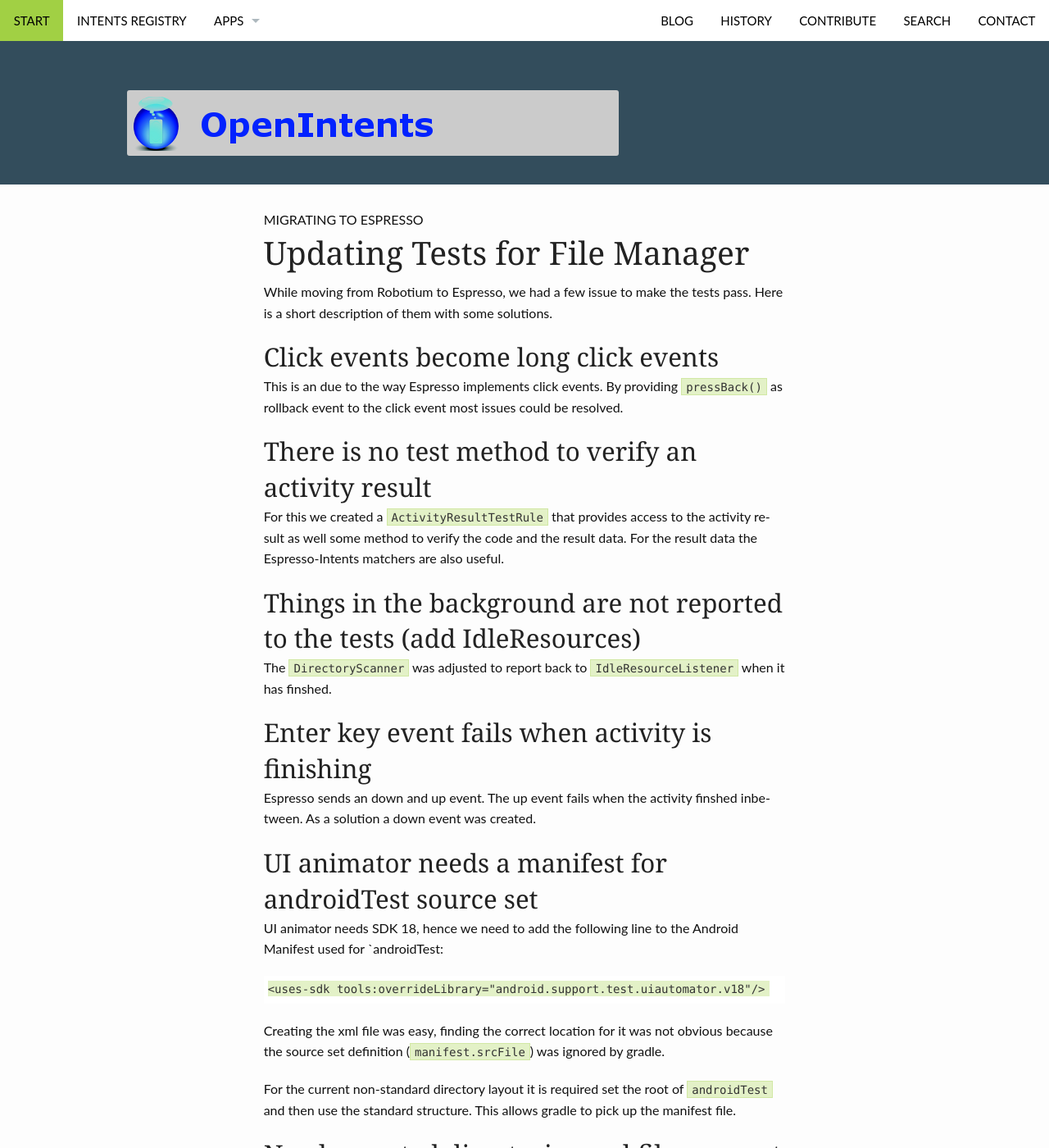
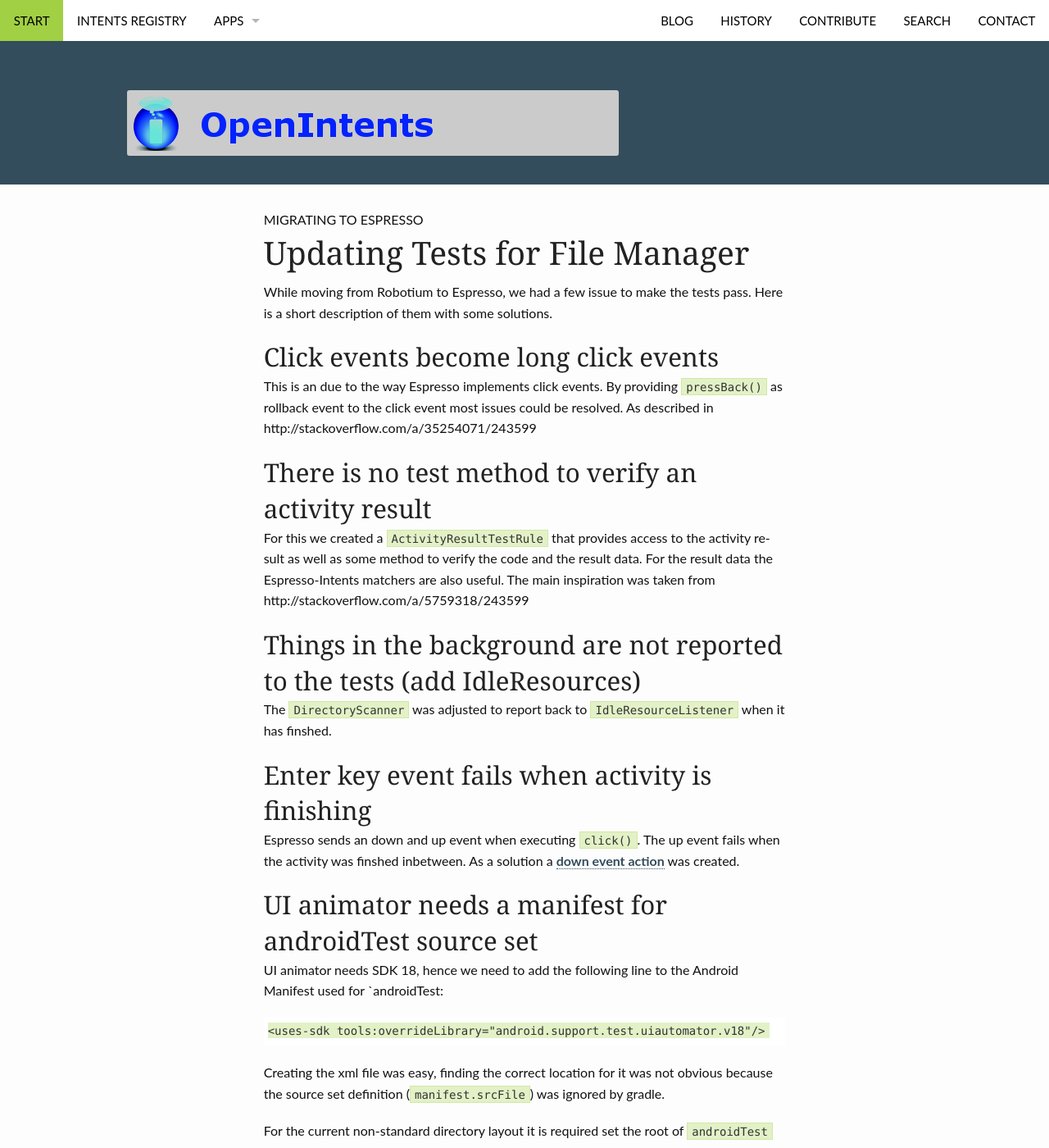
Before and after one commit to openintents/openintents.github.io, a Jekyll site: the page built from _posts/2016-05-17-android-tests-for-filemanager.md, in a window 1280 px wide and 1400 px high. Shown: the whole window at 82% size. Built offline with Jekyll 4.4.1, drawn with Linux system fonts in a browser that asks for light colours; nearby versions of some CDN libraries; some of the changed text lies outside the part shown.

Commit message:
Update 2016-05-17-android-tests-for-filemanager.md

```diff
--- a/_posts/2016-05-17-android-tests-for-filemanager.md
+++ b/_posts/2016-05-17-android-tests-for-filemanager.md
@@ -8,18 +8,19 @@ with some solutions.
 
 ## Click events become long click events
 This is an due to the way Espresso implements click events.
-By providing `pressBack()` as rollback event to the click event most issues could be resolved.
+By providing `pressBack()` as rollback event to the click event most issues could be resolved. As described in http://stackoverflow.com/a/35254071/243599
 
 ## There is no test method to verify an activity result
-For this we created a `ActivityResultTestRule` that provides access to the activity result as well some method to verify the code
-and the result data. For the result data the Espresso-Intents matchers are also useful.
+For this we created a [`ActivityResultTestRule`](https://github.com/openintents/filemanager/blob/master/FileManager/tests/java/org/openintents/filemanager/test/ActivityResultTestRule.java) that provides access to the activity result as well as some method to verify the code and the result data. For the result data the Espresso-Intents matchers are also useful.
+The main inspiration was taken from
+http://stackoverflow.com/a/5759318/243599
 
 ## Things in the background are not reported to the tests (add IdleResources)
 The `DirectoryScanner` was adjusted to report back to `IdleResourceListener` when it has finshed.
 
 ## Enter key event fails when activity is finishing
-Espresso sends an down and up event. The up event fails when the activity finshed inbetween.
-As a solution a down event was created.
+Espresso sends an down and up event when executing `click()`. The up event fails when the activity was finshed inbetween.
+As a solution a [down event action](https://github.com/openintents/filemanager/blob/master/FileManager/tests/java/org/openintents/filemanager/test/TestSaveAsActivity.java#L71) was created.
 
 ## UI animator needs a manifest for androidTest source set
 UI animator needs SDK 18, hence we need to add the following line to the Android Manifest used for `androidTest:
@@ -43,5 +44,5 @@ During executing the instrumation is waiting for activities of the application,
 Using the same process name does not make any difference.
 
 ## Sending keys (like enter key) while soft keyboard is open fails
-Typing test via Espresso might open the soft keyboard. There after it is not possible to send a key event
-because the soft keyboard is overlaying the window. Adding `closeSoftKeyboard()` helped here.
+Typing text via Espresso might open the soft keyboard and hence covering the activity. Thereafter, it is not possible to send a key event
+because the soft keyboard is overlaying the window, resulting in an `SecurityException` with `Injecting to another application requires INJECT_EVENTS permission`. Adding `closeSoftKeyboard()` helped here.
```
